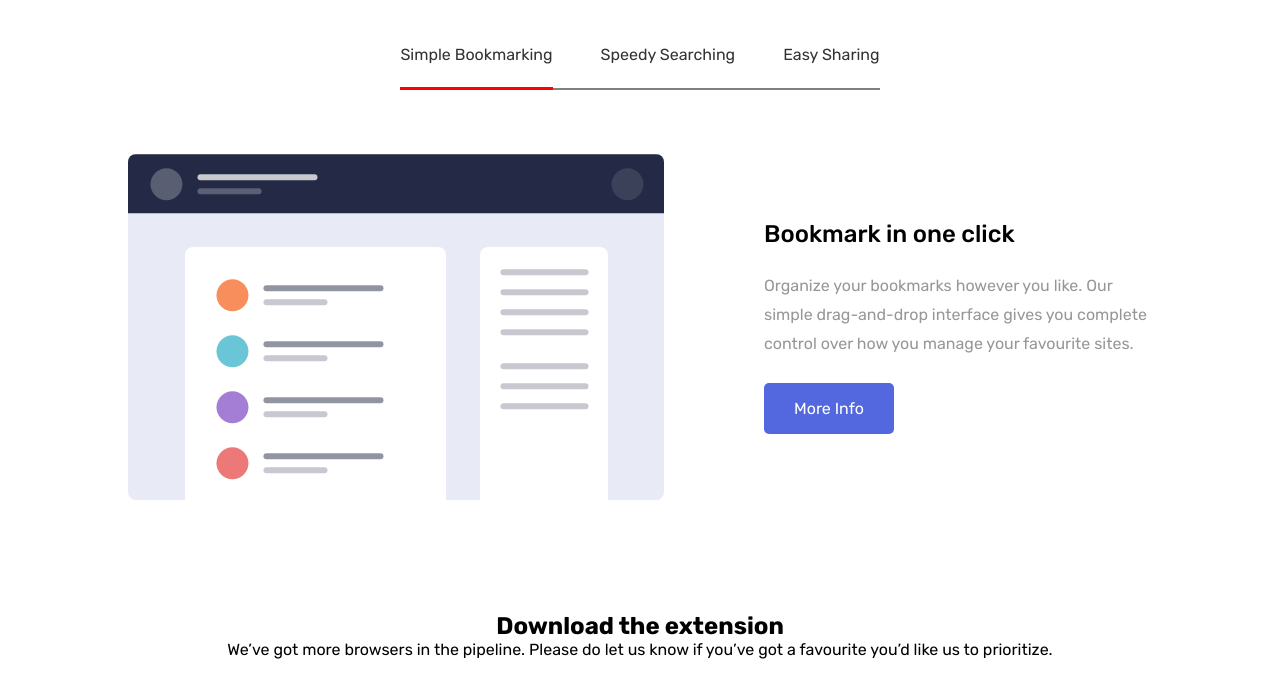
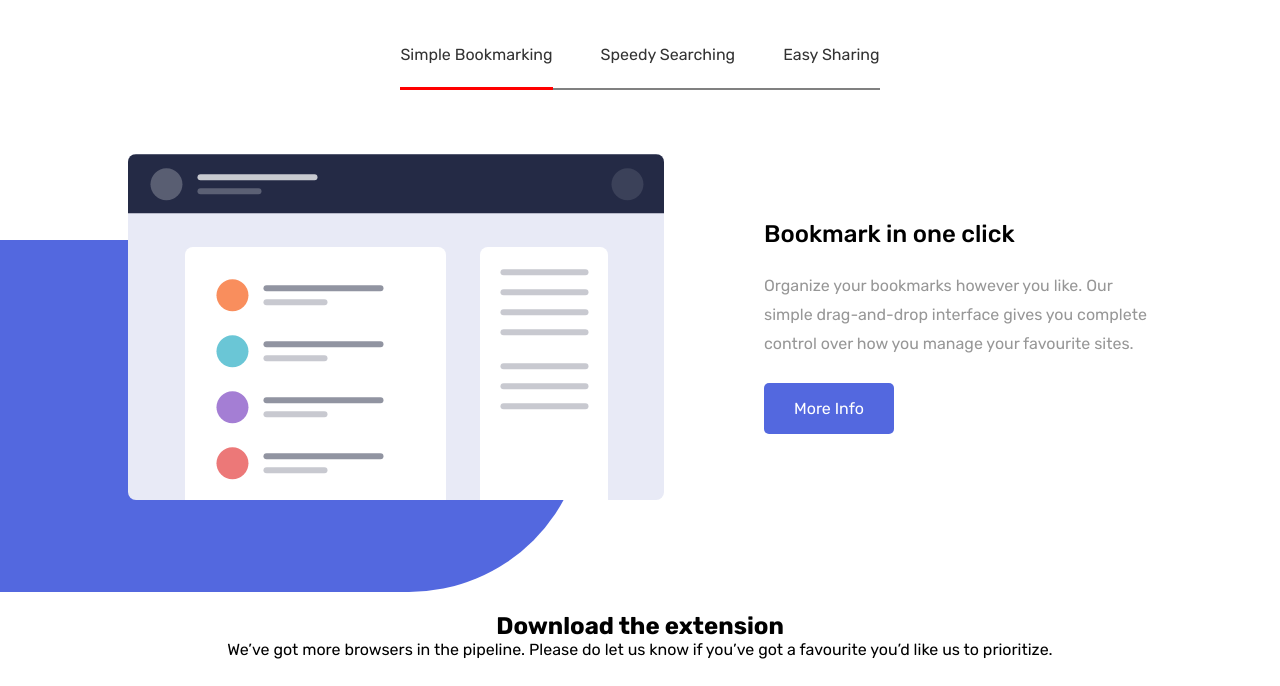
Before and after one commit to Tifem/bookmark-landing-page, a plain HTML site: page index.html in a window 1280 px wide. Shown: the part 687-1373 px from the top of the page. Drawn offline with Linux system fonts and the light colour scheme.

Commit message:
implemented the box around the image feature section

```diff
--- a/index.html
+++ b/index.html
@@ -70,6 +70,7 @@
 
       <div class="content">
         <div class="fbox bookmark">
+          <div class="f"></div>
           <img
             src="images/illustration-features-tab-1.svg"
             alt="illustration-features-tab-1"
@@ -85,6 +86,7 @@
           </div>
         </div>
         <div class="fbox search">
+             <div class="f"></div>
           <img
             src="images/illustration-features-tab-2.svg"
             alt="illustration-features-tab-2"
@@ -99,6 +101,7 @@
           </div>
         </div>
         <div class="fbox share">
+            <div class="f"></div>
           <img
             src="images/illustration-features-tab-3.svg"
             alt="illustration-features-tab-3"
--- a/index.js
+++ b/index.js
@@ -2,7 +2,6 @@ const tabs = document.querySelectorAll("ul li");
 const divs = document.querySelectorAll(".content > div");
 
 tabs.forEach((tab) => {
-
     tab.addEventListener("click", function(e) {
         tabs.forEach((tab) => {
             tab.classList.remove("active")
--- a/styles.css
+++ b/styles.css
@@ -164,19 +164,17 @@ nav ul,.menu{
 .feature ul li:hover{
     color: var(--color-red);
 }
-/* underline sits exactly over ul's border-bottom */
 .feature ul li::after {
   content: "";
   position: absolute;
   left: 0;
-  bottom: -2px; /* aligns with ul's border */
+  bottom: -2px;
   width: 0;
   height: 3px;
   background-color: red;
   transition: width 0.3s ease;
 }
 
-/* hover + active states */
 .feature ul li:hover::after,
 .feature ul li.active::after {
   width: 100%;
@@ -190,11 +188,13 @@ nav ul,.menu{
     justify-content: center;
     gap: 100px;
     padding: 4rem 8rem;
+    position: relative;
 }
 
 .feature .content .fbox:not(:first-child){
-display: none;
+    display: none;
 }
+
 .container .content .fbox img{
     max-width: 300px;
     width: 100%;
@@ -224,6 +224,17 @@ display: none;
     border-radius: 5px;
 }
 
+.f{
+    width:700px;
+    height: 352px;
+    background-color: var(--color-blue);
+    position: absolute;
+    left: -115px;
+    top: 150px;
+    z-index: -1;
+    border-radius: 0px 500px 500px 0px;
+
+}
 
 /* Download */
 
@@ -475,8 +486,6 @@ footer ul li a{
 
 
 
-
-
 /* download */
 .download{
     padding: 20px 35px;
```
